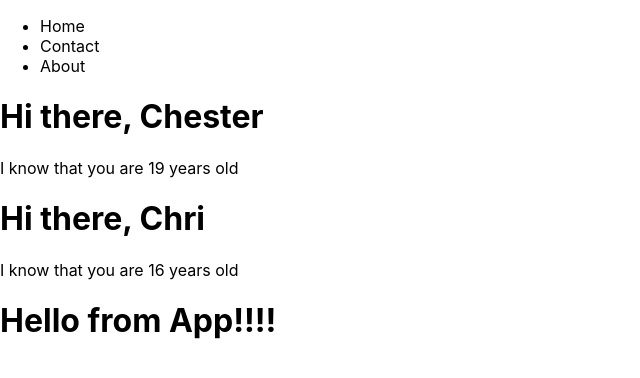
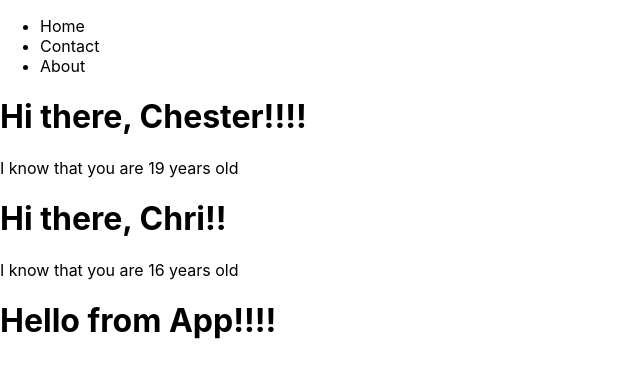
Before and after one commit to ChesterCabahug/colt-react, a React (Create React App) app: page / in a window 1280 px wide. Shown: the top 378 px of the page, without its empty margins (0-640 px from the left). Built offline with nearby package versions, Linux system fonts and the light colour scheme.

Commit message:
if you want to pass a props that isnt a sting, you need to enclose it in curly braces

```diff
--- a/src/App.js
+++ b/src/App.js
@@ -7,8 +7,8 @@ function App() {
   return (
     <div>
       <Navbar/>
-      <Greeter name="Chester" age="19"/>
-      <Greeter name="Chri" />
+      <Greeter name="Chester" age="19" excitement={4}/>
+      <Greeter name="Chri" excitement={2}/>
       <h1>Hello from App!!!!</h1>
     </div>
   );
--- a/src/Greeter.js
+++ b/src/Greeter.js
@@ -1,9 +1,9 @@
 import React from "react"
 
-function Greeter({name, age=16}) {
+function Greeter({name, age=16, excitement = 1}) {
 return (
     <>
-    <h1>Hi there, {name}</h1>
+    <h1>Hi there, {name}{"!".repeat(excitement)}</h1>
     <p>I know that you are {age} years old</p>
     </>
 )
```
